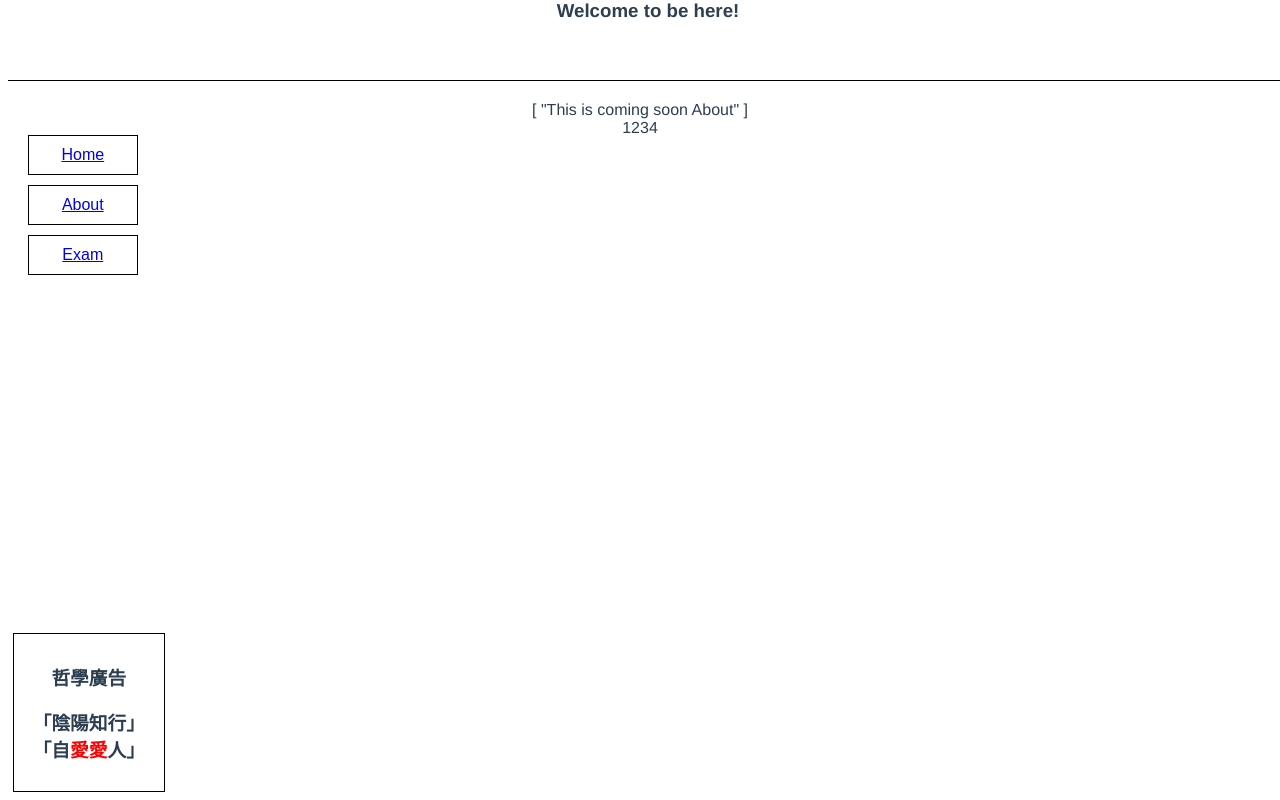
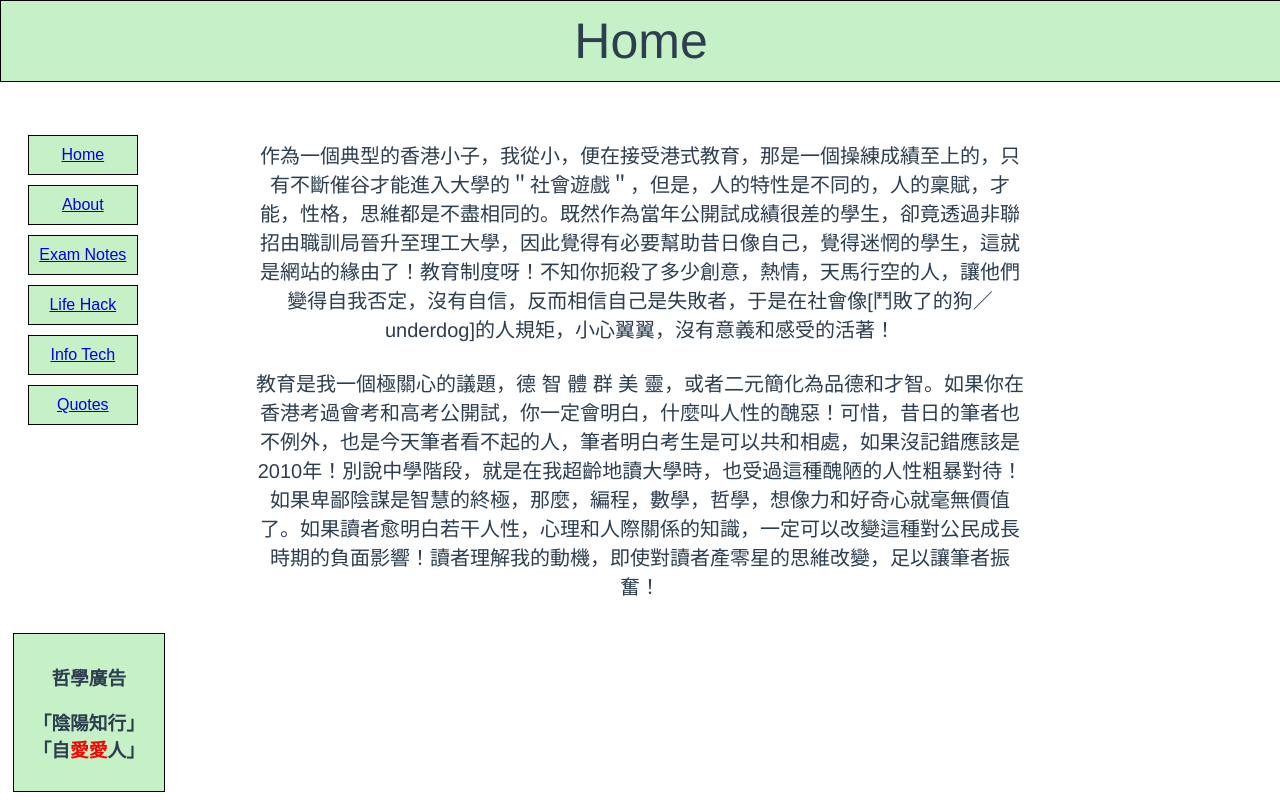
Before and after one commit to learnfromfail/tackle-the-exam, a Vue app: page /about in a window 1280 px wide. Built offline with nearby package versions, Linux system fonts and the light colour scheme.

Commit message:
11/5 commit

```diff
--- a/src/App.vue
+++ b/src/App.vue
@@ -1,21 +1,21 @@
 <template>
-
   <Header :subHeader="'Welcome to be here!'" />
+  <p class="header"><br /><br /><br /></p>
   <router-view></router-view>
-  <Footer/>
+  <Footer />
 </template>
 
 <script>
-import Header from './components/Header'
-import Footer from './components/Footer'
+import Header from "./components/Header";
+import Footer from "./components/Footer";
 
 export default {
-  name: 'App',
+  name: "App",
   components: {
     Header,
     Footer,
-  }
-}
+  },
+};
 </script>
 
 <style>
@@ -27,4 +27,16 @@ export default {
   color: #2c3e50;
   margin-top: 60px;
 }
+html,
+body {
+  margin: 0px;
+  padding: 0px;
+}
+p.content {
+  display: flex;
+  align-items: center;
+  justify-content: center;
+  font-size: 20px;
+  margin: 2% 20% 0% 20%; /* 上左右下 */
+}
 </style>
--- a/src/components/Footer.vue
+++ b/src/components/Footer.vue
@@ -20,5 +20,7 @@ footer{
     position: fixed;
     padding: 10px;
     border: 1px solid black;
+    background: white;
+    background: #c6f0c6;
 }
 </style>
--- a/src/components/Header.vue
+++ b/src/components/Header.vue
@@ -2,20 +2,20 @@
   <header>
     <div id="menu">
       <div :key="option.id" v-for="option in options">
-        <div v-show="option != `Exam` && option != `Back`">
+        <div v-show="option != `Exam Notes` && option != `Back`" @click="updateSubHeader(`main`, option)">
           <router-link :to="'/' + option">{{ option }}</router-link>
         </div>
-        <div v-show="option == `Exam`" @click="updateSubHeader(`sub`)">
-          <router-link to="/">{{ option }}</router-link>
+        <div v-show="option == `Exam Notes`" @click="updateSubHeader(`sub`, option)">
+          <router-link :to="'/' + option">{{ option }}</router-link>
         </div>
-        <div v-show="option == `Back`" @click="updateSubHeader(`main`)">
-          <router-link to="/">{{ option }}</router-link>
+        <div v-show="option == `Back`" @click="updateSubHeader(`main`, option)">
+          <router-link to="/Home">{{ option }}</router-link>
         </div>
       </div>
     </div>
   </header>
   <div id="topBanner">
-    <h3>{{ subHeader }}</h3>
+    {{ subHeader }}
   </div>
 </template>
 
@@ -33,29 +33,27 @@ export default {
     //   type: Boolean,
     //   default: false
     // },
-    subHeader: String,
+    //subHeader: String,
   },
   data() {
     return {
-      options: [
-        "Home",
-        "About",
-        "Exam",
-        //"Forum",
-      ],
+      options: [],
+      subHeader: "Home",
       //isMenuChanged : false,
     };
   },
   methods: {
-    onCreate() {
-      this.options = "";
-    },
-    updateSubHeader(theValue) {
-      //isMenuChanged = !isMenuChanged;
-      if (theValue == "sub") this.options = ["Back", "Math", "Phy", "Chem"];
-      else this.options = ["Home", "About", "Exam"];
+    updateSubHeader(theValue, theName) {
+      if (theValue == "sub")
+        this.options = ["Back","Chin[<2023!]","Eng" ,"Math", "Phy", "Chem", "M2"];
+      else if(theValue == "main")
+        this.options = ["Home", "About", "Exam Notes", "Life Hack", "Info Tech", "Quotes"];
+      this.subHeader = theName != "Back" ? theName : "Home";
     },
   },
+  created(){
+    this.options = ["Home", "About", "Exam Notes", "Life Hack", "Info Tech", "Quotes"];
+  }
 };
 </script>
 <style scoped>
@@ -66,17 +64,19 @@ export default {
   display: flex;
   align-content: center;
 }
- #topBanner, #topBanner h3
+ #topBanner
  {
-  /* top:0px; */
+  font-size: 50px;
   width: 100%;
   height: 10%;
   margin: auto;
-
   position: fixed;
   z-index: 100;
-  background: white;
-  border-bottom: 1px solid black;
+  background: #c6f0c6;
+  border: 1px solid black;
+  display: flex;
+  align-items: center;
+  justify-content: center;
 }
 #menu {
   top: 15%;
@@ -91,9 +91,8 @@ export default {
   margin: 10px;
   padding: 10px;
   border: 1px solid black;
-  /*
-    background: yellowgreen;
-   */
+  background: white;
+  background: #c6f0c6;
 }
 hr {
   top: 12%;
--- a/src/router/index.js
+++ b/src/router/index.js
@@ -4,6 +4,11 @@ import About from '../views/About'
 import Exam from '../views/Exam'
 
 const routes = [
+  {
+    path: '/',
+    name: '/Home',
+    component: Home,
+  },
   {
     path: '/Home',
     name: '/',
--- a/src/views/About.vue
+++ b/src/views/About.vue
@@ -1,21 +1,26 @@
 <template>
-    <h3>About</h3>
-            <div :key="content_.id" v-for="content_ in content">
-            {{content}}
-        </div>
-        1234
+    <p class="content" :key="content_.id" v-for="content_ in content">
+        {{content_}}<br />
+    </p>
 </template>
 
 <script>
 export default {
-    name: 'About',
-    props: {
-
-    },
-    data(){
-        return {
-            content: ["This is coming soon About"],
-        }
-    }
-}
+  name: "About",
+  props: {},
+  data() {
+    return {
+      content: "",
+    };
+  },
+  methods: {},
+  created() {
+    this.content =[
+      "作為一個典型的香港小子，我從小，便在接受港式教育，那是一個操練成績至上的，只有不斷催谷才能進入大學的＂社會遊戲＂，但是，人的特性是不同的，人的稟賦，才能，性格，思維都是不盡相同的。既然作為當年公開試成績很差的學生，卻竟透過非聯招由職訓局晉升至理工大學，因此覺得有必要幫助昔日像自己，覺得迷惘的學生，這就是網站的緣由了！教育制度呀！不知你扼殺了多少創意，熱情，天馬行空的人，讓他們變得自我否定，沒有自信，反而相信自己是失敗者，于是在社會像[鬥敗了的狗／underdog]的人規矩，小心翼翼，沒有意義和感受的活著！",
+      "教育是我一個極關心的議題，德 智 體 群 美 靈，或者二元簡化為品德和才智。如果你在香港考過會考和高考公開試，你一定會明白，什麼叫人性的醜惡！可惜，昔日的筆者也不例外，也是今天筆者看不起的人，筆者明白考生是可以共和相處，如果沒記錯應該是2010年！別說中學階段，就是在我超齡地讀大學時，也受過這種醜陋的人性粗暴對待！如果卑鄙陰謀是智慧的終極，那麼，編程，數學，哲學，想像力和好奇心就毫無價值了。如果讀者愈明白若干人性，心理和人際關係的知識，一定可以改變這種對公民成長時期的負面影響！讀者理解我的動機，即使對讀者產零星的思維改變，足以讓筆者振奮！"
+    ];
+  },
+};
 </script>
+<style scoped>
+</style>
--- a/src/views/Home.vue
+++ b/src/views/Home.vue
@@ -1,7 +1,7 @@
 <template>
-    <div :key="content123.id" v-for="content123 in 100">
-        {{content}}
-    </div>
+    <p class="content" :key="content_.id" v-for="content_ in content">
+        {{content_}}<br />
+    </p>
 </template>
 
 <script>
@@ -12,13 +12,22 @@ export default {
     },
     data(){
         return {
-            content: ["This is the content telling that `This is coming soon Home`, I am Web master require some time, you know?"],
+            content: "",
         }
+    },
+    created(){
+        this.content = [
+        "這個網站收集對應考公開試的考生有幫助的資訊。多謝網友光臨！",
+        "一切網站內容都是從網上菓集，在香港版權條例下，如果本人侵犯了閣下了的利益因而觸犯法例，請電郵聯絡本人同時附上閣下的證明，本人立即作出相應安排！",
+        "本人未能確保所有本網站的內容對都是最新和完全準確，如果對閣下造成學業上負面影響，本人絕不負責！網站只是本人盡公民責任的努力，如果有錯漏，不免大小，請別加拘泥，盡快糾正告知本人！"
+        ]
     }
 }
 </script>
 <style scoped>
-    div{
-        font-size: 25px;
-    }
+/*
+<div :key="content123.id" v-for="content123 in 100">
+    {{content}}
+</div>
+*/
 </style>
```
Also changed, not shown: index.html (+0 -8 lines).
